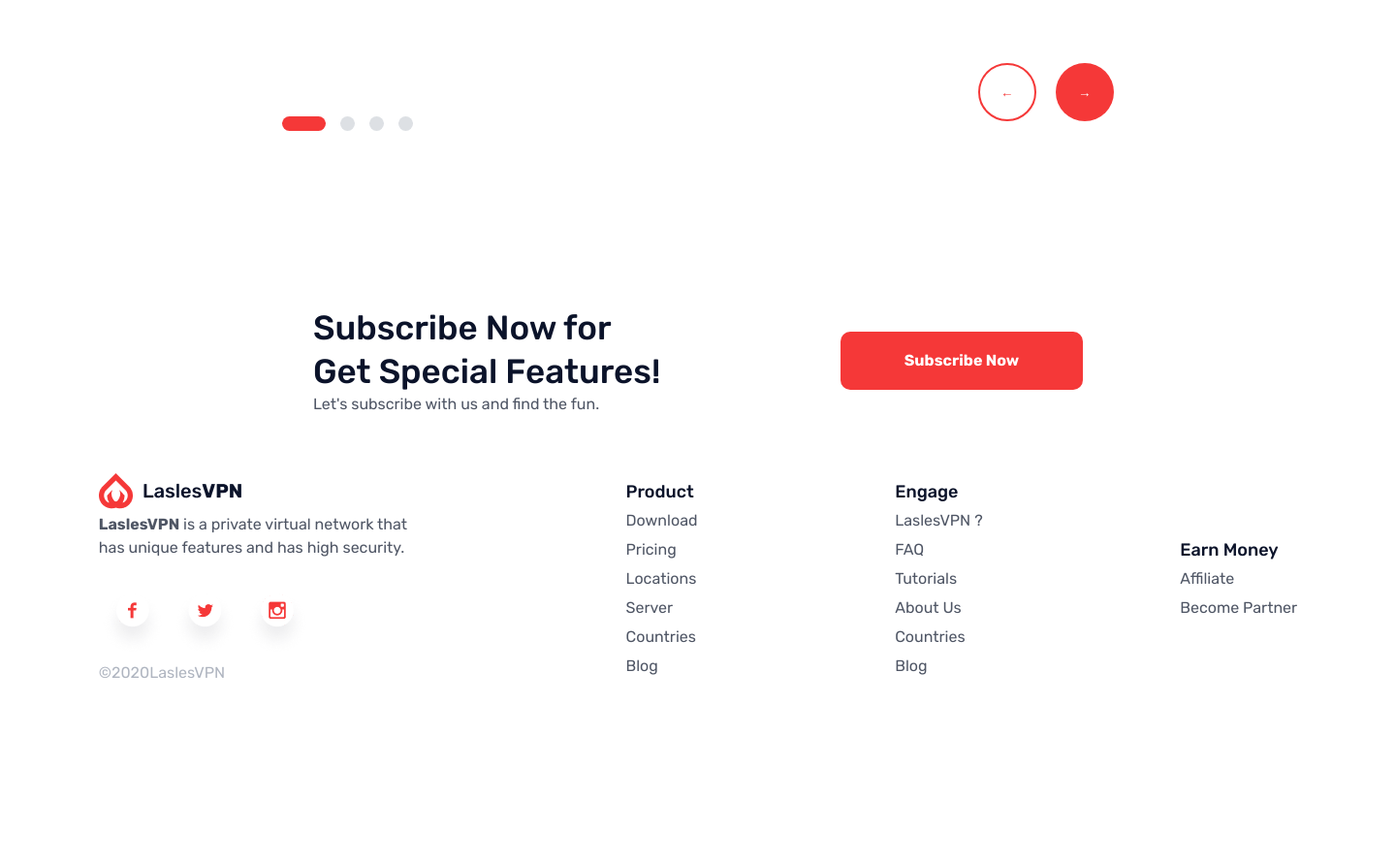
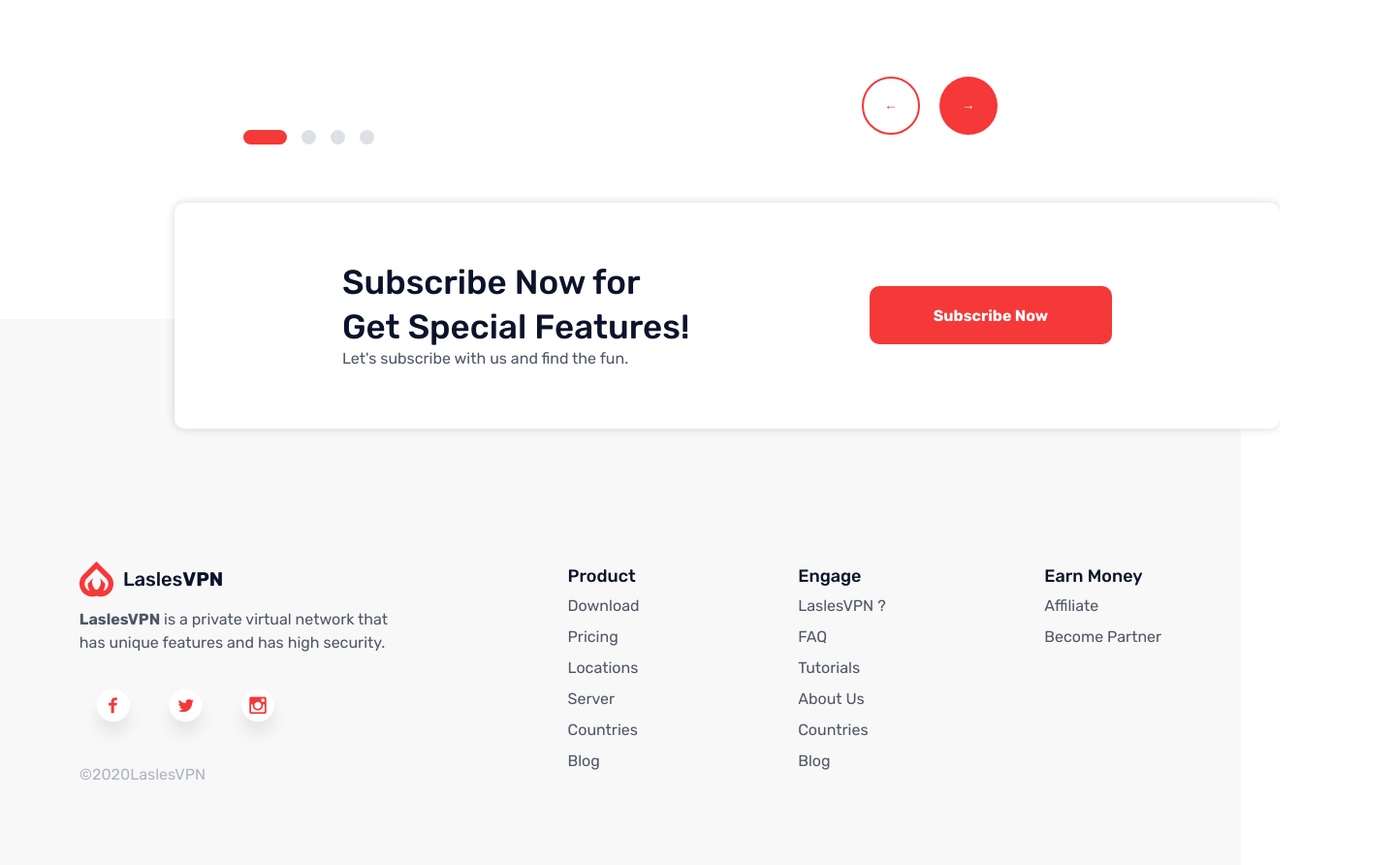
Before and after one commit to Venera00/neobis-front-lasles-VPN, a plain HTML site: page index.html in a window 1280 px wide. Shown: the part 3939-4831 px from the top of the page at 97% size, 1440 px wide, since content can reach past the window. Before the commit the page ends 4745 px from the top, so only its background shows below. Drawn offline with Linux system fonts and the light colour scheme.

Commit message:
fixed footer

```diff
--- a/index.html
+++ b/index.html
@@ -359,6 +359,7 @@
       </div>
     </section>
 
+    <footer class="footer">
       <section class="section-subscribe">
         <div class="subscribe-content">
           <h2 class="subscribe-content__title">
@@ -371,8 +372,6 @@
         <button class="section-subscribe__btn">Subscribe Now</button>
       </section>
 
-    <footer class="footer">
-      <div class="footer__wrapper">
       <div class="footer-content">
         <div class="footer-info">
           <img src="./assets/Logo.png" alt="LaslesVPN's logo" />
@@ -383,9 +382,7 @@
           <a href="#"
             ><img src="./assets/Facebook.png" alt="Facebook logo"
           /></a>
-            <a href="#"
-              ><img src="./assets/Twitter.png" alt="Twitter logo"
-            /></a>
+          <a href="#"><img src="./assets/Twitter.png" alt="Twitter logo" /></a>
           <a href="#"
             ><img src="./assets/Instagram.png" alt="Instagram logo"
           /></a>
@@ -452,7 +449,6 @@
           </ul>
         </div>
       </div>
-      </div>
     </footer>
   </body>
 </html>
--- a/styles.css
+++ b/styles.css
@@ -3,11 +3,11 @@
   margin: 0;
   padding: 0;
   font-family: "Rubik", sans-serif;
-  background-color: #fff;
+  /* background-color: #fff; */
 }
 
 body {
-  width: 1440px;
+  /* width: 1440px; */
 }
 
 ul,
@@ -368,7 +368,7 @@ button:hover,
   align-items: center;
   justify-content: space-around;
   margin-top: 82px;
-  margin-bottom: 65px;
+  margin-bottom: 125px;
 }
 
 .testimonials-nav__dots {
@@ -416,26 +416,22 @@ button:hover,
 
 .footer {
   background-color: #f8f8f8;
-  /* position: relative; */
-}
-
-.footer__wrapper {
-  margin-bottom: 100px;
-  /* height: 563px;
-  width: 100%; */
+  position: relative;
 }
 
 .section-subscribe {
   display: none;
   width: 1140px;
+  background-color: #fff;
   height: 233px;
-  margin: 0 auto;
   display: flex;
   align-items: center;
   justify-content: space-evenly;
   border-radius: 10px;
-  /* position: absolute; */
-  /* top: -200px; */
+  box-shadow: 0px 0px 10px 0px rgba(34, 60, 80, 0.2);
+  position: absolute;
+  top: -120px;
+  left: 180px;
 }
 
 .subscribe-content__title {
@@ -455,10 +451,18 @@ button:hover,
   cursor: pointer;
 }
 
+.footer {
+  background-color: #f8f8f8;
+  height: 563px;
+  width: 100%;
+}
+
 .footer-content {
   display: flex;
-  align-items: center;
+  align-items: flex-start;
   justify-content: space-around;
+  padding-top: 250px;
+  line-height: 2;
 }
 
 .footer-info {
@@ -474,13 +478,6 @@ button:hover,
   font-size: 16px;
 }
 
-.footer-content__wrapper {
-  /* display: flex;
-  flex-direction: column;
-  align-items: center;
-  justify-content: center; */
-}
-
 .footer-content__title {
   font-size: 18px;
   font-weight: 500;
```
Lines whose indentation alone changed are shown as unchanged.
